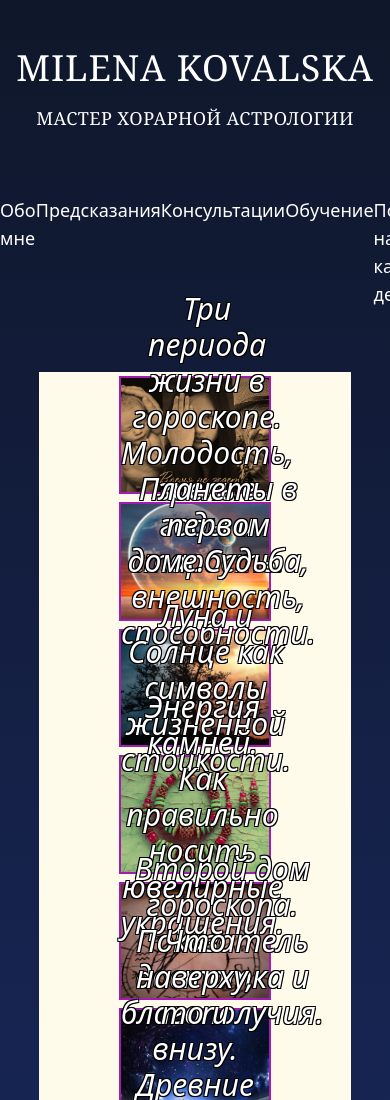
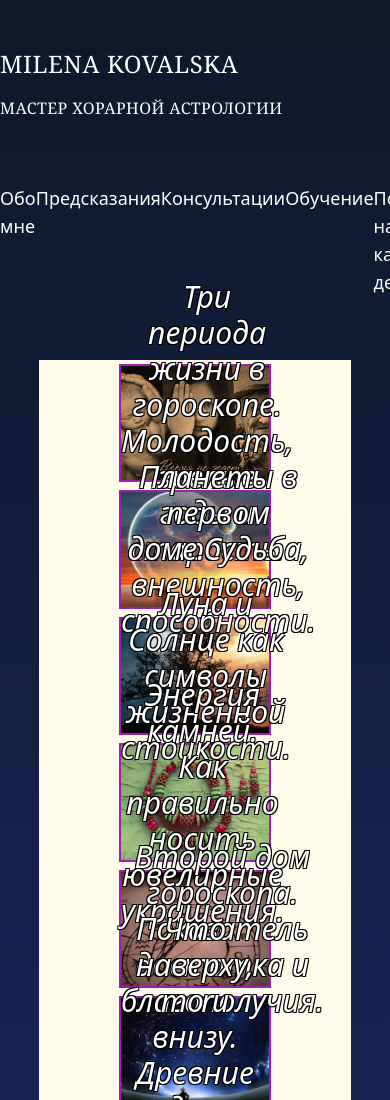
Before and after one commit to Olvovchenko/astrology, a website: page index.html in a window 390 px wide. Shown: the top 1100 px of the page. Drawn offline with Linux system fonts and the light colour scheme.

Commit message:
second changes

```diff
--- a/index.html
+++ b/index.html
@@ -7,11 +7,13 @@
     <link rel="stylesheet" href="css/style.css" />
   </head>
   <body class="bg-gradient-to-b from-slate-900 to-blue-950">
-    <header class="my-12 w-full flex flex-col items-center space-y-4">
-      <h1 class="font-serif text-4xl tracking-wide text-white">
+    <header
+      class="my-12 w-full flex flex-col items-start lg:items-center space-y-4"
+    >
+      <h1 class="font-serif text-2xl lg:text-4xl tracking-wide text-white">
         MILENA KOVALSKA
       </h1>
-      <h2 class="font-serif text-lg tracking-wide text-white">
+      <h2 class="font-serif text-base lg:text-lg tracking-wide text-white">
         МАСТЕР ХОРАРНОЙ АСТРОЛОГИИ
       </h2>
     </header>
```
Also changed, not shown: css/style.css.
